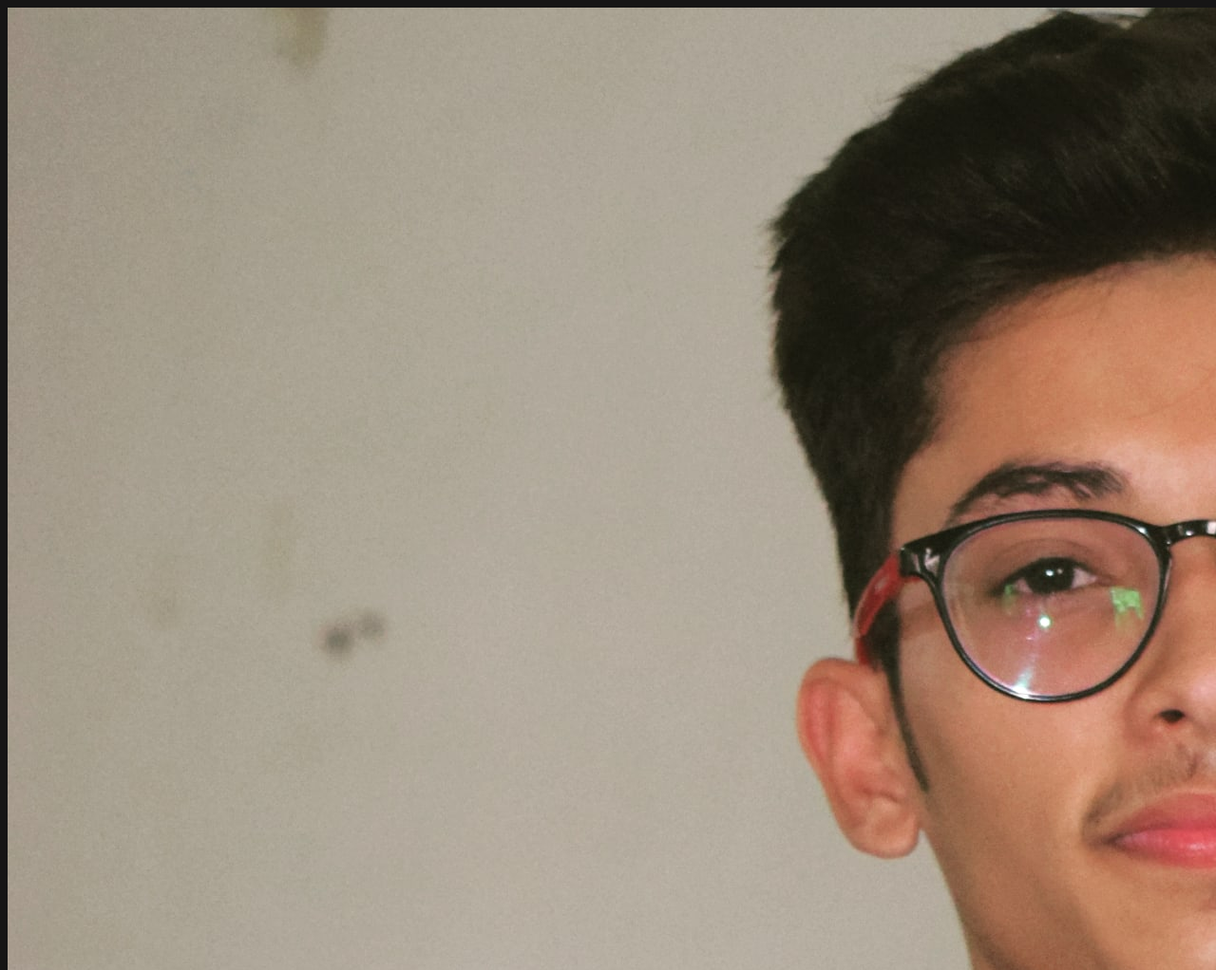
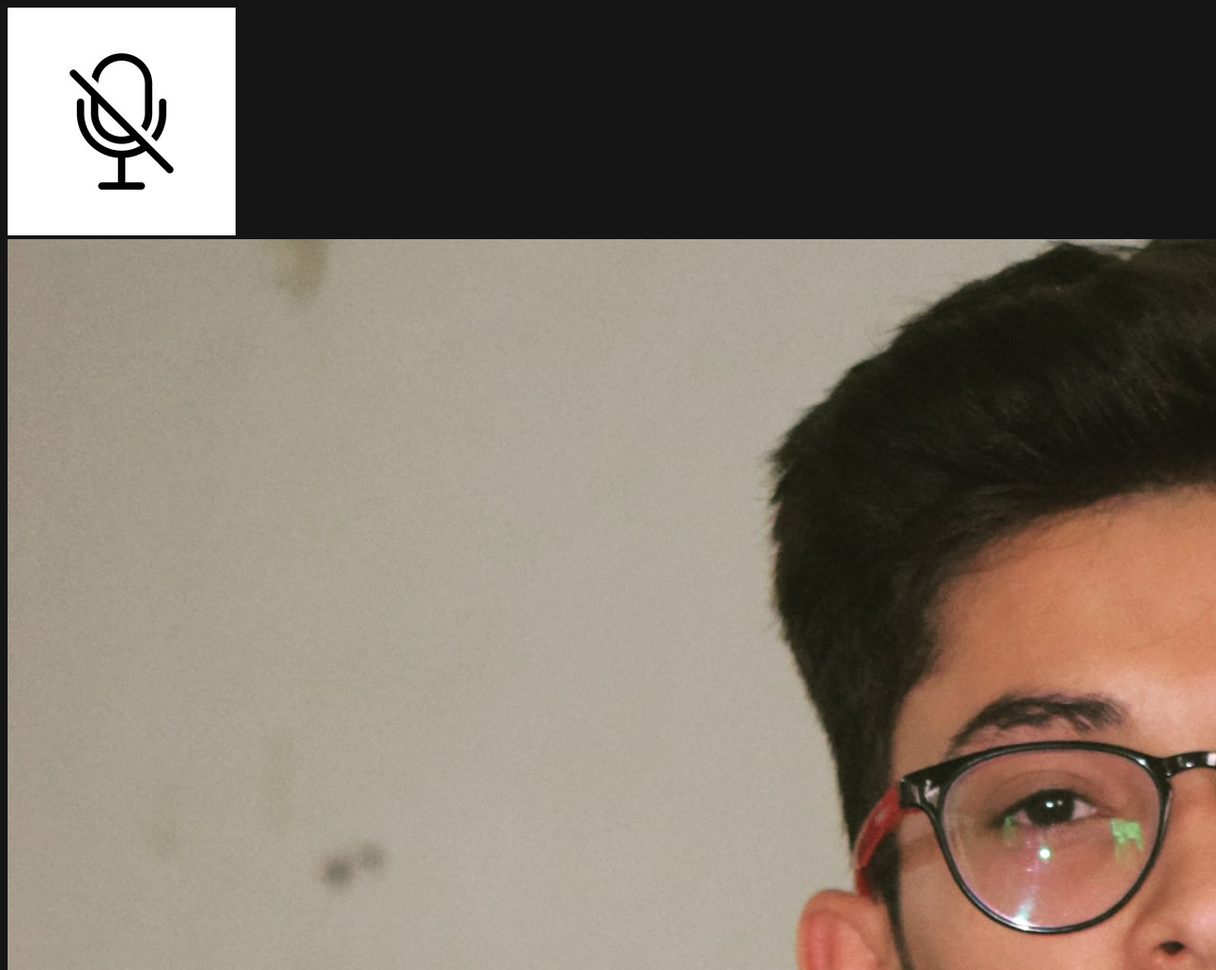
Before and after one commit to gay-tr-i/group-C-task-3, a plain HTML site: page index.html in a window 1280 px wide. Shown: the top 1022 px of the page at 95% size. Drawn offline with Linux system fonts and the light colour scheme.

Commit message:
img2 added

```diff
--- a/index.html
+++ b/index.html
@@ -23,10 +23,10 @@
                 <div class="profile">
 
                     <!--First Container Card Section-1/1 mute icon-->
-                    <div class=""> <img src="./images/profile-pic/mukesh.jpg" class=""> </div>
+                    <div class=""> <img src="./Images/icons/icon1.jpg" class=""> </div>
 
                     <!--First Container Card Section-1/1 profile image-->
-                    <div class=""> <img src="" class=""> </div>
+                    <div class=""> <img src="./Images/profile-pic/mukesh.jpg" class=""> </div>
 
                     <br>
 
```
